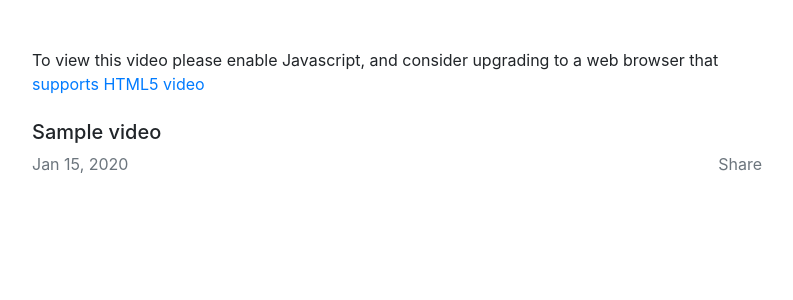
After one commit to JackM15/Django-Youtube-Clone, a Django app: page /videos/1/ in a window 1280 px wide. The commit adds this page. Shown: the top 300 px of the page, without its empty margins (53-846 px from the left). Run offline with Django 4.2, Linux system fonts and the light colour scheme; tables that the repository leaves empty hold one stand-in row (values such as "Sample post"); some libraries are stand-ins or nearby versions.

Commit message:
video player now working with video.js and a page created for each video to display

```diff
--- a/videos/templates/videos/base.html
+++ b/videos/templates/videos/base.html
@@ -8,6 +8,9 @@
     <!-- Bootstrap CSS -->
     <link rel="stylesheet" href="https://cdn.jsdelivr.net/npm/bootstrap@4.6.1/dist/css/bootstrap.min.css" integrity="sha384-zCbKRCUGaJDkqS1kPbPd7TveP5iyJE0EjAuZQTgFLD2ylzuqKfdKlfG/eSrtxUkn" crossorigin="anonymous">
 
+    <!-- Video JS CDN  -->
+    <link href="https://vjs.zencdn.net/7.18.1/video-js.css" rel="stylesheet" />
+
     <title>VideoSharer</title>
   </head>
   <body>
@@ -16,6 +19,6 @@
 
     <script src="https://cdn.jsdelivr.net/npm/jquery@3.5.1/dist/jquery.slim.min.js" integrity="sha384-DfXdz2htPH0lsSSs5nCTpuj/zy4C+OGpamoFVy38MVBnE+IbbVYUew+OrCXaRkfj" crossorigin="anonymous"></script>
     <script src="https://cdn.jsdelivr.net/npm/bootstrap@4.6.1/dist/js/bootstrap.bundle.min.js" integrity="sha384-fQybjgWLrvvRgtW6bFlB7jaZrFsaBXjsOMm/tB9LTS58ONXgqbR9W8oWht/amnpF" crossorigin="anonymous"></script>
-
+    <script src="https://vjs.zencdn.net/7.18.1/video.min.js"></script>
   </body>
 </html>
--- /dev/null
+++ b/videos/templates/videos/detail_video.html
@@ -0,0 +1,51 @@
+{% extends 'videos/base.html' %}
+
+{% block content %}
+	<div class="container">
+		<div class="row mt-5">
+			<div class="col-md-8 col-sm-12 col-xs-12">
+				<video-js
+					width="720"
+					height="405"
+					controls
+					data-setup='{"playbackRates": [0.5, 1, 1.5, 2], "fluid": true}'>
+					<source src="/media/{{ object.video_file }}" type="video/mp4">
+					<p class="vjs-no-js">
+					To view this video please enable Javascript, and consider upgrading to a web browser that <a href="https://videojs.com/html5-video-support/" target="_blank">supports HTML5 video</a>
+					</p>
+				</video-js>
+				<h5 class="mt-4">{{ object.title }}</h5>
+				<div class="row">
+					<div class="col-md-6 text-muted">
+						<p>{{ object.date_posted | date:"M d, Y" }}</p>
+					</div>
+					<div class="col-md-6 text-muted text-right">
+						<ion-icon class="video-icons" name="share-social-outline" type="button"  data-toggle="modal" data-target="#exampleModal">
+                        Share
+                    </ion-icon>
+
+                    <!-- Modal -->
+                    <div class="modal fade" id="exampleModal" tabindex="-1" role="dialog" aria-labelledby="exampleModalLabel" aria-hidden="true">
+                        <div class="modal-dialog" role="document">
+                        <div class="modal-content">
+                            <div class="modal-header">
+                            <h5 class="modal-title" id="exampleModalLabel">Share This Video!</h5>
+                            <button type="button" class="close" data-dismiss="modal" aria-label="Close">
+                                <span aria-hidden="true">&times;</span>
+                            </button>
+                            </div>
+                            <div class="modal-body text-center">
+                                <ion-icon class="social-share-icons twitter-social-color" name="logo-twitter" data-sharer="twitter" data-title="Checkout {{ object.title }}!" data-hashtags="" data-url="http://localhost:8000/videos/{{ object.pk }}">Share on Twitter</ion-icon>
+                                <ion-icon class="social-share-icons facebook-social-color" name="logo-facebook" data-sharer="facebook" data-title="Checkout {{ object.title }} by {{ object.uploader }}!" data-hashtags="" data-url="http://localhost:8000/videos/{{ object.pk }}">Share on Facebook</ion-icon>
+                                <ion-icon class="social-share-icons reddit-social-color" name="logo-reddit" data-sharer="reddit" data-title="Checkout {{ object.title }} by {{ object.uploader }}!" data-hashtags="" data-url="http://localhost:8000/videos/{{ object.pk }}">Share on Reddit</ion-icon>
+                                <p class="mt-3">Link: http://localhost:8000/videos/{{ object.pk }}</p>
+                            </div>
+                        </div>
+                        </div>
+                    </div>
+
+			</div>
+		</div>
+	</div>
+
+{% endblock content %}
--- a/videos/urls.py
+++ b/videos/urls.py
@@ -1,6 +1,7 @@
 from django.urls import path
-from .views import CreateVideoView
+from .views import CreateVideoView, DetailVideo
 
 urlpatterns = [
     path("create/", CreateVideoView.as_view(), name="video-create"),
+    path("<int:pk>/", DetailVideo.as_view(), name="video-detail"),
 ]
--- a/videos/views.py
+++ b/videos/views.py
@@ -1,6 +1,7 @@
 from django.shortcuts import render
 from django.urls import reverse
 from django.views.generic.edit import CreateView
+from django.views.generic.detail import DetailView
 
 from .models import Video
 
@@ -12,5 +13,10 @@ class CreateVideoView(CreateView):
     fields = ['title', 'description', 'video_file', 'thumbnail']
     template_name = 'videos/create_video.html'
 
-    # def get_success_url(self):
-    #     return reverse("video-detail", kwargs={"pk" : self.object.pk})
+    def get_success_url(self):
+        return reverse("video-detail", kwargs={"pk" : self.object.pk})
+
+
+class DetailVideo(DetailView):
+    model = Video
+    template_name = 'videos/detail_video.html'
```
Also changed, not shown: 1 other file.
